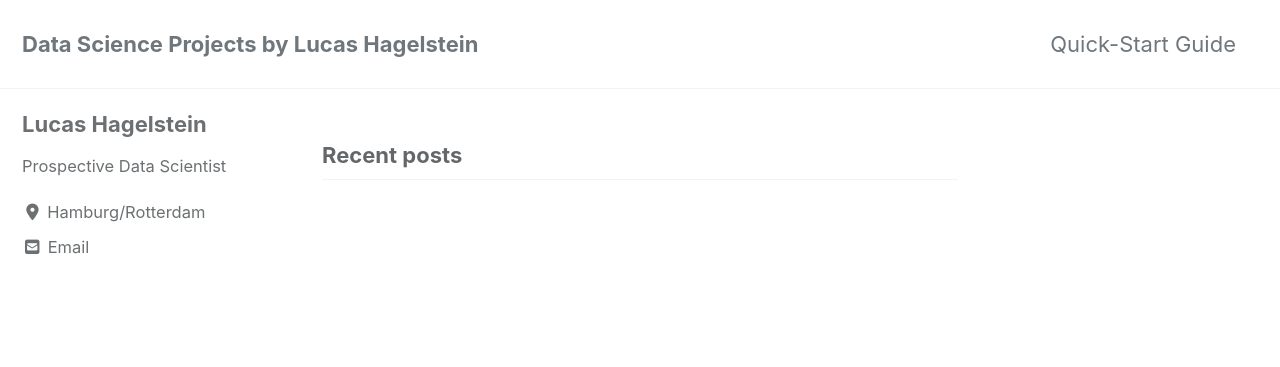
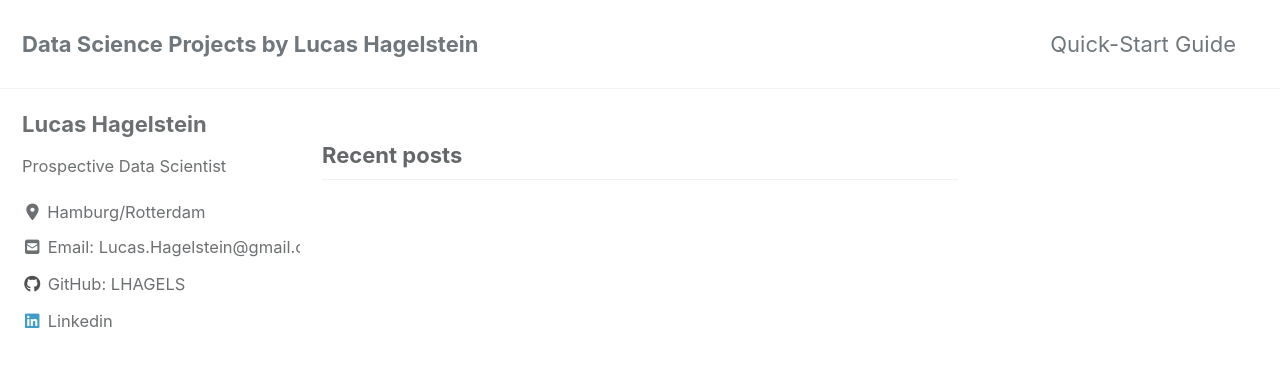
Before and after one commit to LHAGELS/LHAGELS.github.io, a Jekyll site: the page built from index.html, in a window 1280 px wide and 900 px high. Shown: the top 367 px of the window. Built offline with Jekyll 4.4.1, drawn with Linux system fonts in a browser that asks for light colours; cached includes are drawn as plain includes; nearby versions of some CDN libraries; the list of posts is cut into pages by our own code.

Commit message:
new github

```diff
--- a/_config.yml
+++ b/_config.yml
@@ -99,7 +99,7 @@ author:
   location         : "Hamburg/Rotterdam"
   email            :
   links:
-    - label: "Email"
+    - label: "Email: Lucas.Hagelstein@gmail.com"
       icon: "fas fa-fw fa-envelope-square"
       url: "mailto:lucas.hagelstein@gmail.com"
     - label: "Website"
@@ -111,12 +111,15 @@ author:
     - label: "Facebook"
       icon: "fab fa-fw fa-facebook-square"
       # url: "https://facebook.com/"
-    - label: "GitHub"
+    - label: "GitHub: LHAGELS"
       icon: "fab fa-fw fa-github"
-      # url: "https://github.com/LHAGELS"
+      url: "https://github.com/LHAGELS"
     - label: "Instagram"
       icon: "fab fa-fw fa-instagram"
-      # url: "https://instagram.com/"
+      #url: "https://instagram.com/"
+    - label: "Linkedin"
+      icon: "fab fa-fw fa-linkedin"
+      url: "https://www.linkedin.com/in/lucas-hagelstein-832375182/"
 
 # Site Footer
 footer:
```
